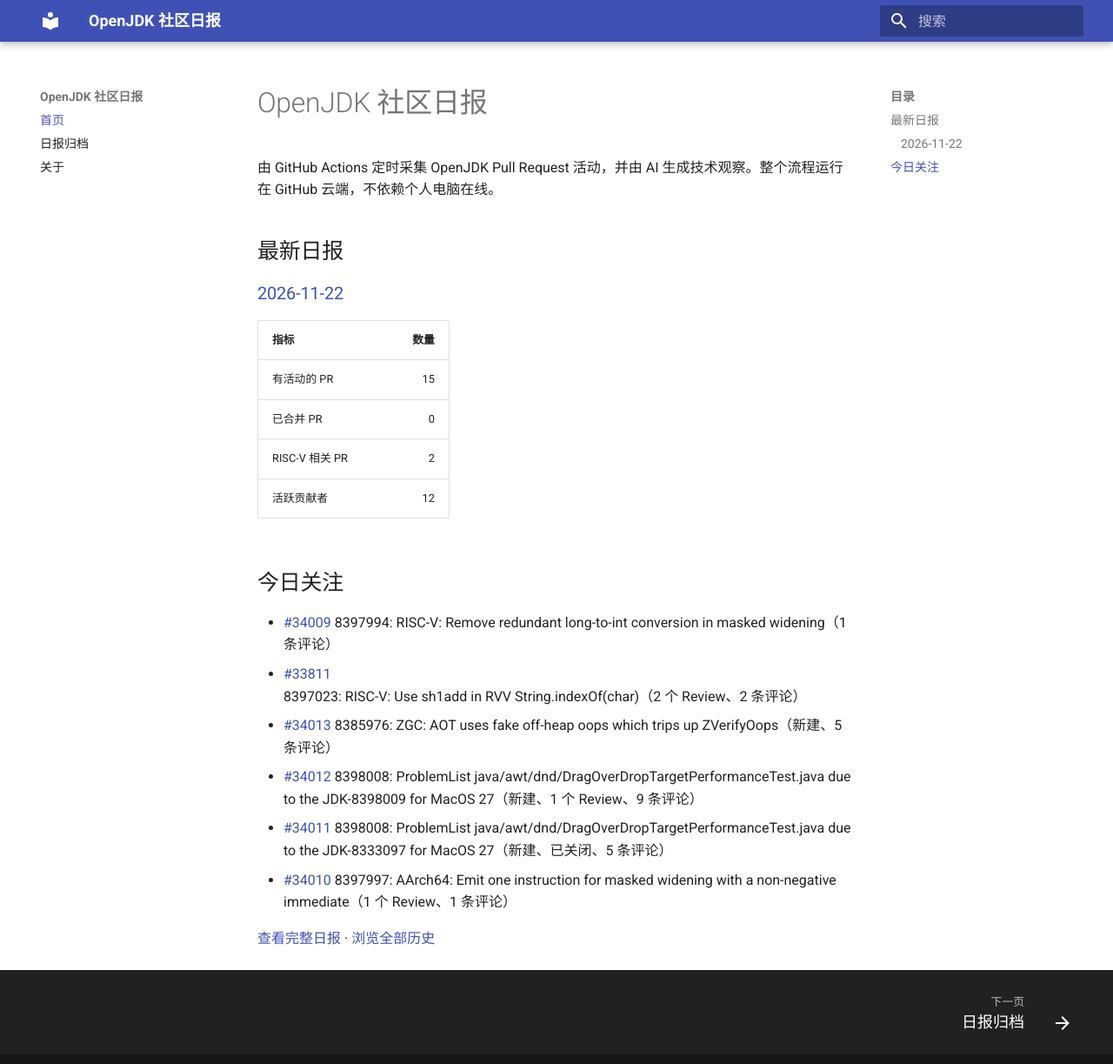
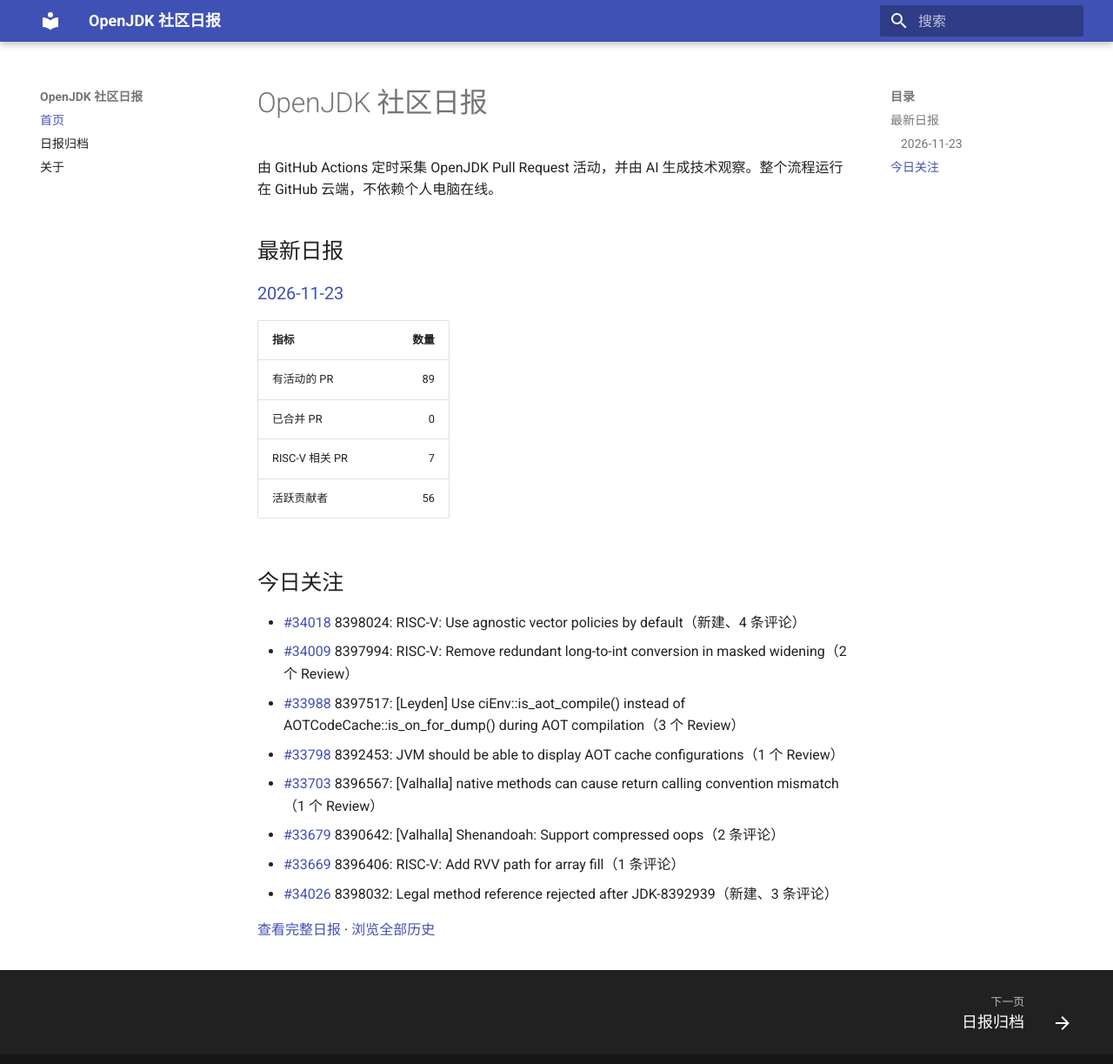
Before and after one commit to DingliZhang/openjdk-daily, an MkDocs documentation site: the page built from docs/index.md, in a window 1280 px wide and 1236 px high. Shown: the top 1223 px of the window at 87% size. Built offline with MkDocs 1.6.1 and Material for MkDocs 9.7.7, drawn with Linux system fonts in a browser that asks for light colours.

Commit message:
report: add OpenJDK daily report

```diff
--- a/docs/index.md
+++ b/docs/index.md
@@ -4,22 +4,24 @@
 
 ## 最新日报
 
-### [2026-11-22](reports/2026/2026-11-22.md)
+### [2026-11-23](reports/2026/2026-11-23.md)
 
 | 指标 | 数量 |
 |---|---:|
-| 有活动的 PR | 15 |
+| 有活动的 PR | 89 |
 | 已合并 PR | 0 |
-| RISC-V 相关 PR | 2 |
-| 活跃贡献者 | 12 |
+| RISC-V 相关 PR | 7 |
+| 活跃贡献者 | 56 |
 
 ## 今日关注
 
-- [#34009](https://github.com/openjdk/jdk/pull/34009) 8397994: RISC-V: Remove redundant long-to-int conversion in masked widening（1 条评论）
-- [#33811](https://github.com/openjdk/jdk/pull/33811) 8397023: RISC-V: Use sh1add in RVV String.indexOf(char)（2 个 Review、2 条评论）
-- [#34013](https://github.com/openjdk/jdk/pull/34013) 8385976: ZGC: AOT uses fake off-heap oops which trips up ZVerifyOops（新建、5 条评论）
-- [#34012](https://github.com/openjdk/jdk/pull/34012) 8398008: ProblemList java/awt/dnd/DragOverDropTargetPerformanceTest.java due to the JDK-8398009 for MacOS 27（新建、1 个 Review、9 条评论）
-- [#34011](https://github.com/openjdk/jdk/pull/34011) 8398008: ProblemList java/awt/dnd/DragOverDropTargetPerformanceTest.java due to the JDK-8333097 for MacOS 27（新建、已关闭、5 条评论）
-- [#34010](https://github.com/openjdk/jdk/pull/34010) 8397997: AArch64: Emit one instruction for masked widening with a non-negative immediate（1 个 Review、1 条评论）
+- [#34018](https://github.com/openjdk/jdk/pull/34018) 8398024: RISC-V: Use agnostic vector policies by default（新建、4 条评论）
+- [#34009](https://github.com/openjdk/jdk/pull/34009) 8397994: RISC-V: Remove redundant long-to-int conversion in masked widening（2 个 Review）
+- [#33988](https://github.com/openjdk/jdk/pull/33988) 8397517: [Leyden] Use ciEnv::is_aot_compile() instead of AOTCodeCache::is_on_for_dump() during AOT compilation（3 个 Review）
+- [#33798](https://github.com/openjdk/jdk/pull/33798) 8392453: JVM should be able to display AOT cache configurations（1 个 Review）
+- [#33703](https://github.com/openjdk/jdk/pull/33703) 8396567: [Valhalla] native methods can cause return calling convention mismatch（1 个 Review）
+- [#33679](https://github.com/openjdk/jdk/pull/33679) 8390642: [Valhalla] Shenandoah: Support compressed oops（2 条评论）
+- [#33669](https://github.com/openjdk/jdk/pull/33669) 8396406: RISC-V: Add RVV path for array fill（1 条评论）
+- [#34026](https://github.com/openjdk/jdk/pull/34026) 8398032: Legal method reference rejected after JDK-8392939（新建、3 条评论）
 
-[查看完整日报](reports/2026/2026-11-22.md) · [浏览全部历史](reports/index.md)
+[查看完整日报](reports/2026/2026-11-23.md) · [浏览全部历史](reports/index.md)
```
Also changed, not shown: docs/reports/2026/2026-11-23.md (added, +206 -0 lines), docs/reports/index.md (+2 -1 lines), 2 other files.
